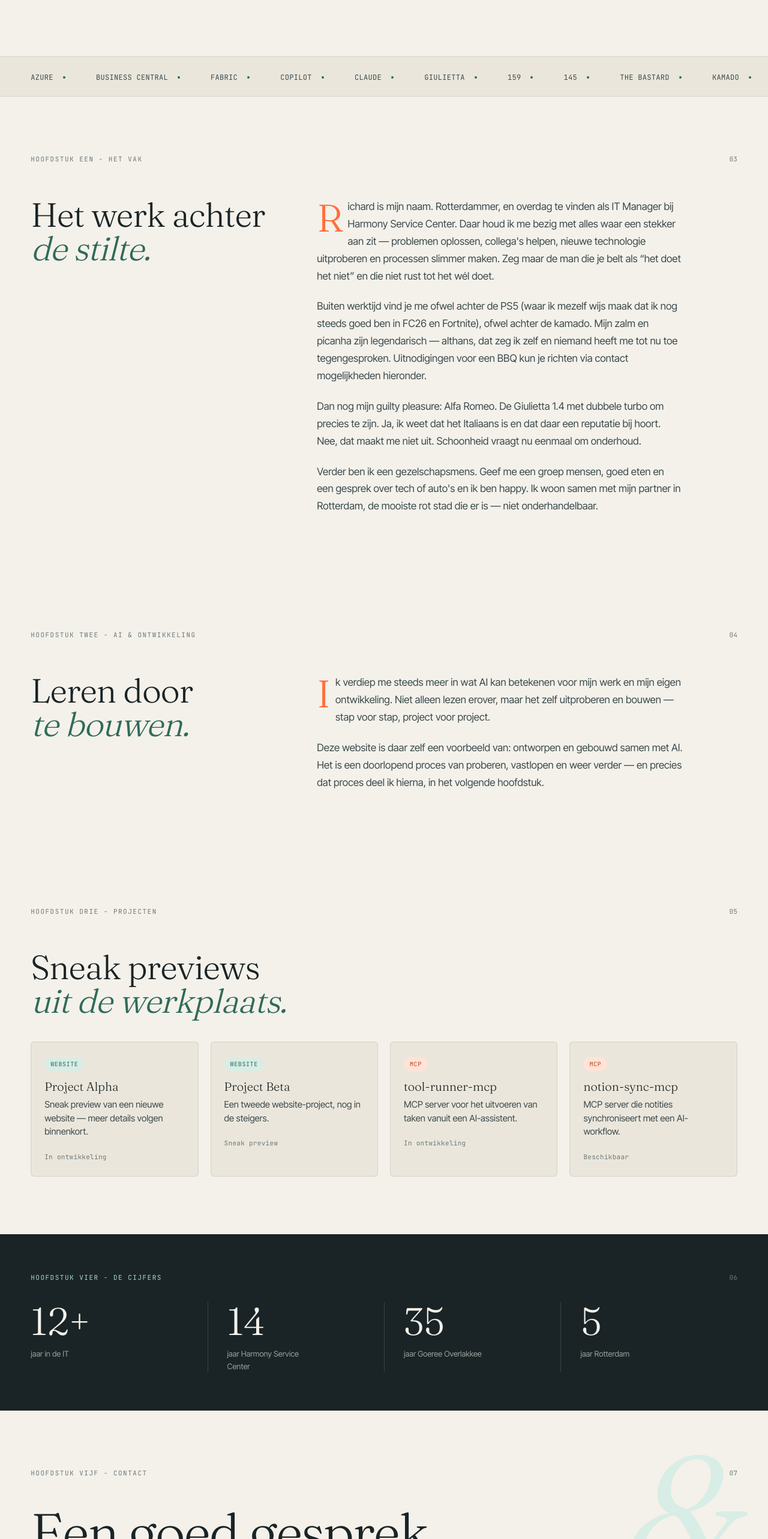
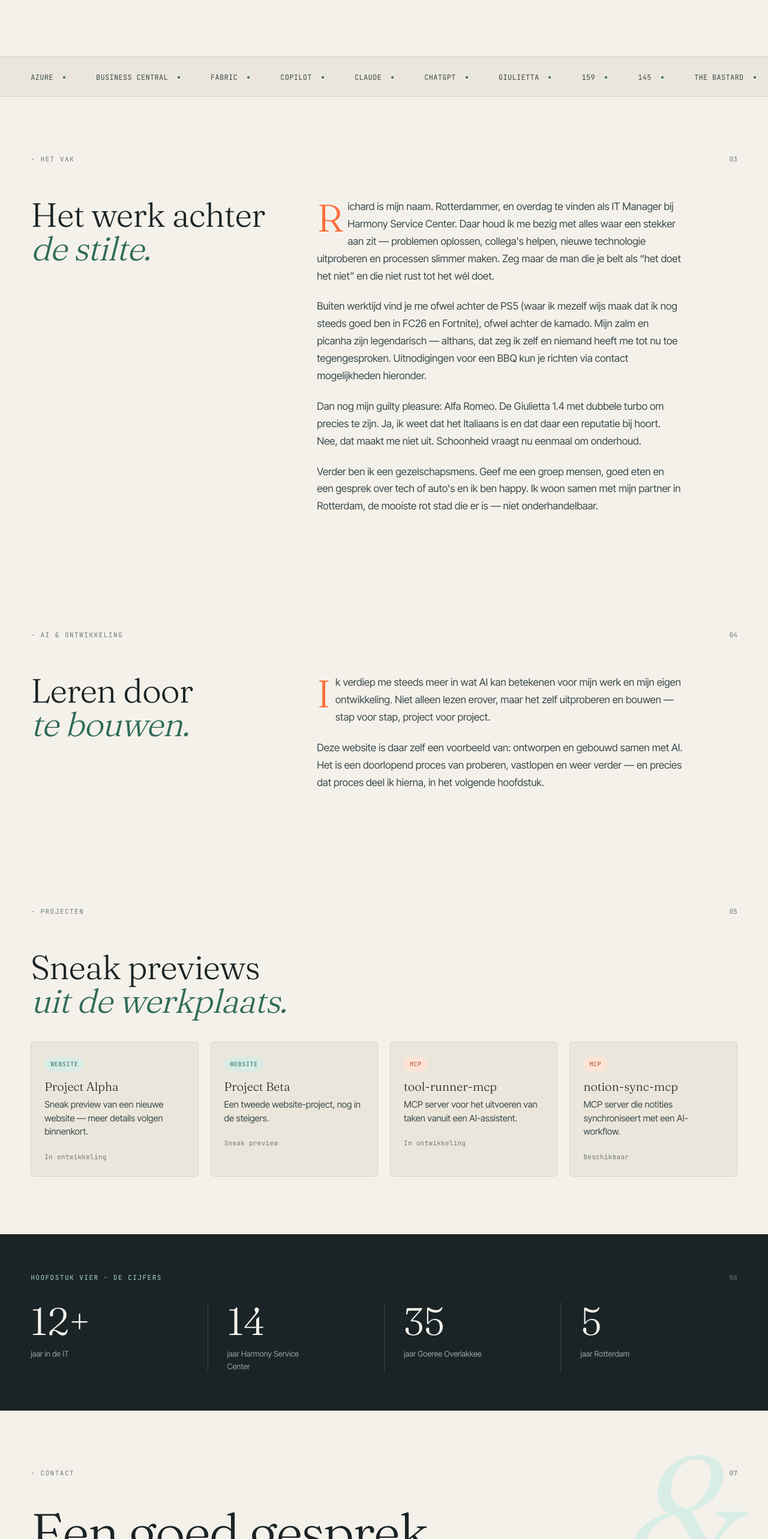
Before and after one commit to RichardMusters/personal-website, a Next.js app: page / in a window 1280 px wide. Shown: the part 801-3366 px from the top of the page at 60% size. Built offline with nearby package versions, Linux system fonts and the light colour scheme.

Commit message:
je opmerking hier

```diff
--- a/app/components/editorial/Sections.tsx
+++ b/app/components/editorial/Sections.tsx
@@ -141,12 +141,13 @@ export function EdStrip() {
     "FABRIC",
     "COPILOT",
     "CLAUDE",
+    "CHATGPT",
     "GIULIETTA",
     "159",
     "145",
     "THE BASTARD",
     "KAMADO",
-    "FOODIE",
+    "ROOKMEESTER",
   ];
 
   return (
@@ -183,7 +184,7 @@ export function EdAbout() {
             color: "var(--ink-3)",
           }}
         >
-          Hoofdstuk Een - Het Vak
+          - Het Vak
         </span>
         <span style={{ ...editorialStyles.mono, fontSize: 11, color: "var(--ink-3)" }}>03</span>
       </div>
@@ -244,7 +245,7 @@ export function EdAiDev() {
             color: "var(--ink-3)",
           }}
         >
-          Hoofdstuk Twee - AI & Ontwikkeling
+          - AI & Ontwikkeling
         </span>
         <span style={{ ...editorialStyles.mono, fontSize: 11, color: "var(--ink-3)" }}>04</span>
       </div>
@@ -323,7 +324,7 @@ export function EdProjects() {
             color: "var(--ink-3)",
           }}
         >
-          Hoofdstuk Drie - Projecten
+          - Projecten
         </span>
         <span style={{ ...editorialStyles.mono, fontSize: 11, color: "var(--ink-3)" }}>05</span>
       </div>
@@ -411,7 +412,7 @@ export function EdContact() {
             color: "var(--ink-3)",
           }}
         >
-          Hoofdstuk Vijf - Contact
+          - Contact
         </span>
         <span style={{ ...editorialStyles.mono, fontSize: 11, color: "var(--ink-3)" }}>07</span>
       </div>
```
